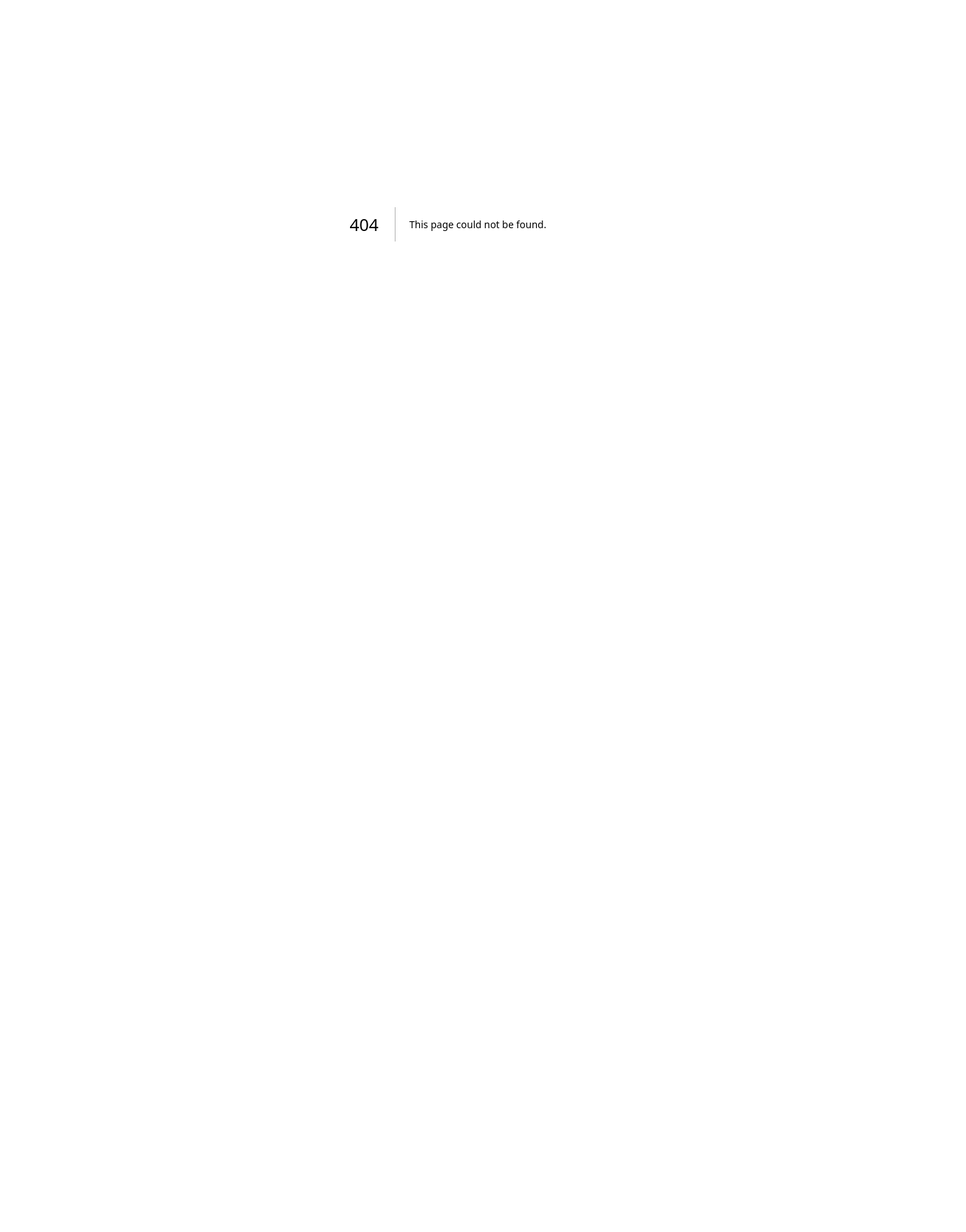
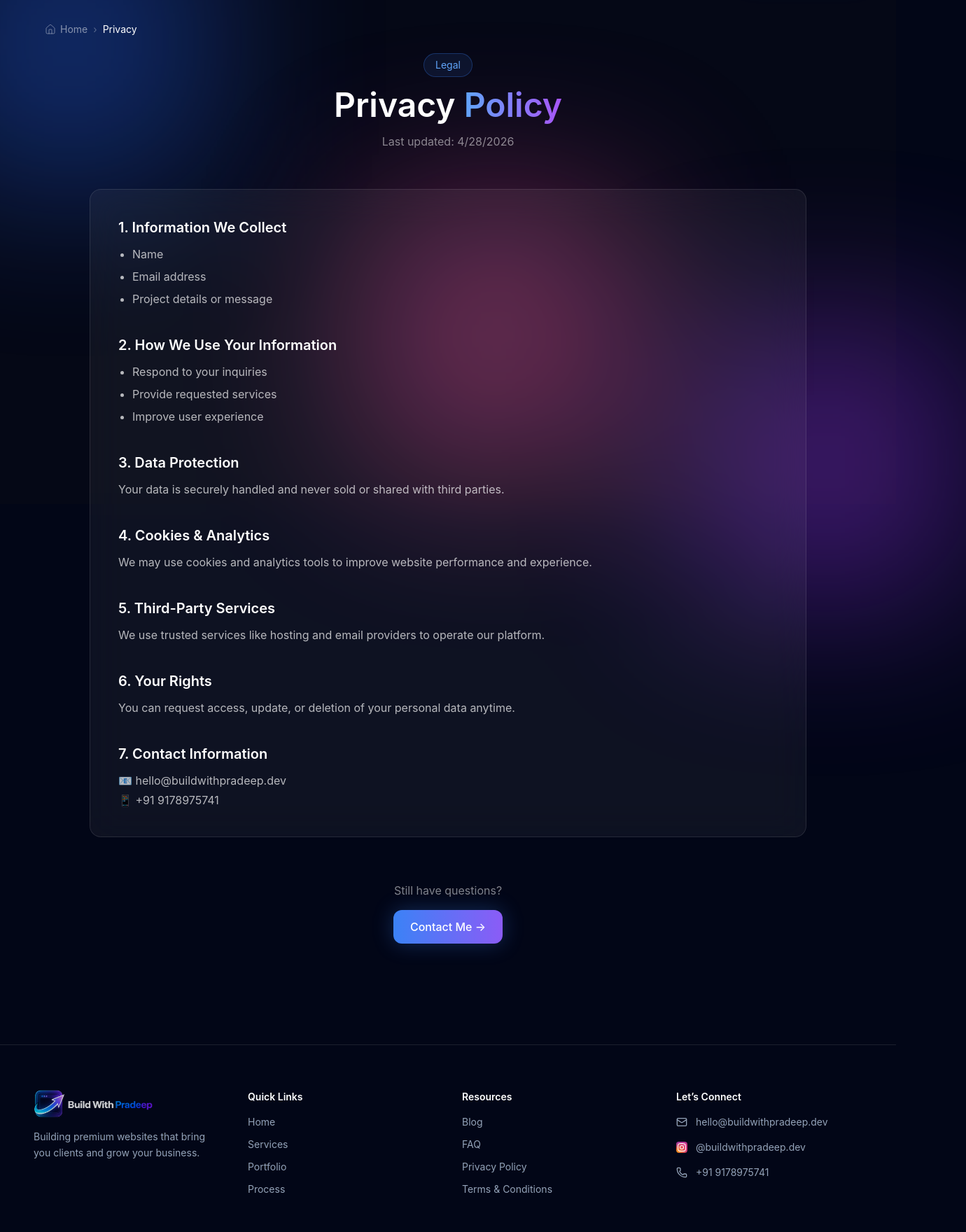
Before and after one commit to itsnayakpradeep/buildwithpradeep, a Next.js app: page /privacy in a window 1280 px wide. Before the commit this address had no page. Shown: the part 80-1840 px from the top of the page at 70% size, 1380 px wide, since content can reach past the window. Before the commit the page ends 800 px from the top, so only its background shows below. Built offline with nearby package versions, Linux system fonts and the light colour scheme.

Commit message:
Updated footer with Instagram icon

```diff
--- a/app/blog/page.tsx
+++ b/app/blog/page.tsx
@@ -2,6 +2,9 @@
 
 import Image from "next/image";
 import Link from "next/link";
+import Breadcrumb from "@/components/Breadcrumb";
+import Navbar from "@/components/Navbar";
+import Footer from "@/components/Footer";
 
 const blogs = [
   {
@@ -50,6 +53,8 @@ const blogs = [
 
 export default function BlogPage() {
   return (
+    <>
+    <Navbar/>
     <main className="pt-28 pb-20 px-6 md:px-12 max-w-7xl mx-auto">
 
       {/* 🔥 HERO */}
@@ -171,5 +176,7 @@ export default function BlogPage() {
       </section>
 
     </main>
+    <Footer />
+    </>
   );
 }
--- a/app/globals.css
+++ b/app/globals.css
@@ -5,12 +5,16 @@
 @tailwind utilities;
 
 * {
-  transition: all 0.2s ease;
+  transition-property: background-color, border-color, color, transform, box-shadow;
+  transition-duration: 0.2s;
+  transition-timing-function: ease;
 }
 
+/* Smooth scroll */
 html {
   scroll-behavior: smooth;
 }
+
 
 html, body {
   overflow-x: hidden;
@@ -20,10 +24,6 @@ body {
   @apply bg-bg text-text-primary font-sans;
 }
 
-/* Smooth scroll */
-html {
-  scroll-behavior: smooth;
-}
 
 /* Glow Button */
 .btn-glow {
--- a/app/layout.tsx
+++ b/app/layout.tsx
@@ -72,6 +72,7 @@ export default function RootLayout({
   return (
     <html
       lang="en"
+       data-scroll-behavior="smooth"
       className={`${geistSans.variable} ${geistMono.variable} h-full antialiased`}
     >
       <body className="min-h-full flex flex-col">
--- /dev/null
+++ b/app/privacy/page.tsx
@@ -0,0 +1,156 @@
+"use client";
+
+import Link from "next/link";
+import { motion } from "framer-motion";
+import Breadcrumb from "@/components/Breadcrumb";
+import Navbar from "@/components/Navbar";
+import Footer from "@/components/Footer";
+
+export default function PrivacyPolicy() {
+  return (
+    <>
+    <Navbar />
+    <main className="min-h-screen pt-28 pb-20 px-4 sm:px-6 lg:px-10">
+        <div className="max-w-6xl mx-auto">
+            <Breadcrumb />
+        </div>
+        {/* 🌈 ANIMATED BACKGROUND */}
+        <div className="absolute inset-0 -z-10 bg-[#050816]">
+            <div className="gradient-blob blue" />
+            <div className="gradient-blob purple" />
+            <div className="gradient-blob pink" />
+        </div>
+      {/* 🔥 CONTAINER */}
+      <div className="max-w-5xl mx-auto">
+
+        {/* 🔷 HEADER */}
+        <motion.div
+          initial={{ opacity: 0, y: 20 }}
+          animate={{ opacity: 1, y: 0 }}
+          className="text-center mb-14"
+        >
+          <p className="inline-flex px-4 py-1.5 rounded-full bg-blue-500/10 border border-blue-500/30 text-blue-400 text-xs sm:text-sm mb-4">
+            Legal
+          </p>
+
+          <h1 className="text-3xl sm:text-4xl md:text-5xl font-semibold leading-tight">
+            Privacy{" "}
+            <span className="text-gradient">Policy</span>
+          </h1>
+
+          <p className="text-white/50 mt-4 text-sm sm:text-base">
+            Last updated: {new Date().toLocaleDateString()}
+          </p>
+        </motion.div>
+
+        {/* 🔥 CARD */}
+        <div className="
+          bg-white/5 backdrop-blur-xl
+          border border-white/10
+          rounded-2xl
+          p-6 sm:p-8 md:p-10
+          space-y-10
+        ">
+
+          {sections.map((section, i) => (
+            <motion.div
+              key={i}
+              initial={{ opacity: 0, y: 15 }}
+              whileInView={{ opacity: 1, y: 0 }}
+              transition={{ duration: 0.4, delay: i * 0.05 }}
+              viewport={{ once: true }}
+            >
+              <h2 className="text-lg sm:text-xl font-semibold mb-3 text-white">
+                {section.title}
+              </h2>
+
+              {section.content}
+            </motion.div>
+          ))}
+
+        </div>
+
+        {/* 🔥 CTA */}
+        <div className="text-center mt-16">
+          <p className="text-white/50 mb-4">
+            Still have questions?
+          </p>
+
+          <Link
+            href="/contact"
+            className="inline-block bg-primaryGradient px-6 py-3 rounded-xl font-medium btn-glow"
+          >
+            Contact Me →
+          </Link>
+        </div>
+
+      </div>
+    </main>
+    <Footer />
+    </>
+  );
+}
+
+const sections = [
+  {
+    title: "1. Information We Collect",
+    content: (
+      <ul className="list-disc pl-5 space-y-2 text-white/70 text-sm sm:text-base">
+        <li>Name</li>
+        <li>Email address</li>
+        <li>Project details or message</li>
+      </ul>
+    ),
+  },
+  {
+    title: "2. How We Use Your Information",
+    content: (
+      <ul className="list-disc pl-5 space-y-2 text-white/70 text-sm sm:text-base">
+        <li>Respond to your inquiries</li>
+        <li>Provide requested services</li>
+        <li>Improve user experience</li>
+      </ul>
+    ),
+  },
+  {
+    title: "3. Data Protection",
+    content: (
+      <p className="text-white/70 text-sm sm:text-base">
+        Your data is securely handled and never sold or shared with third parties.
+      </p>
+    ),
+  },
+  {
+    title: "4. Cookies & Analytics",
+    content: (
+      <p className="text-white/70 text-sm sm:text-base">
+        We may use cookies and analytics tools to improve website performance and experience.
+      </p>
+    ),
+  },
+  {
+    title: "5. Third-Party Services",
+    content: (
+      <p className="text-white/70 text-sm sm:text-base">
+        We use trusted services like hosting and email providers to operate our platform.
+      </p>
+    ),
+  },
+  {
+    title: "6. Your Rights",
+    content: (
+      <p className="text-white/70 text-sm sm:text-base">
+        You can request access, update, or deletion of your personal data anytime.
+      </p>
+    ),
+  },
+  {
+    title: "7. Contact Information",
+    content: (
+      <div className="text-white/70 text-sm sm:text-base space-y-1">
+        <p>📧 hello@buildwithpradeep.dev</p>
+        <p>📱 +91 9178975741</p>
+      </div>
+    ),
+  },
+];
--- /dev/null
+++ b/app/terms/page.tsx
@@ -0,0 +1,45 @@
+import { ReactNode  } from 'react';
+import LegalLayout from "@/components/LegalLayout";
+import Breadcrumb from "@/components/Breadcrumb";
+import Navbar from "@/components/Navbar";
+import Footer from "@/components/Footer";
+
+type SectionProps = {
+  title: string;
+  children: ReactNode;
+};
+
+function Section({ title, children }: SectionProps) {
+  return (
+    <div>
+      <h2 className="text-lg font-semibold mb-2">{title}</h2>
+      <p className="text-white/70">{children}</p>
+    </div>
+  );
+}
+
+export default function Terms() {
+  return (
+    <LegalLayout title="Terms & Conditions">
+
+      <Section title="Services">
+        We provide website development and related services.
+      </Section>
+
+      <Section title="Payments">
+        Payments must be completed before final delivery.
+      </Section>
+
+      <Section title="Liability">
+        We are not responsible for issues caused by third-party platforms,
+        hosting providers, or external integrations.
+      </Section>
+
+      <Section title="Changes">
+        These terms may be updated at any time. Continued use of our services
+          implies acceptance of the latest terms.
+      </Section>
+
+    </LegalLayout>
+  );
+}
--- a/components/Footer.tsx
+++ b/components/Footer.tsx
@@ -1,5 +1,5 @@
 "use client";
-
+import Image from "next/image";
 import Link from "next/link";
 import { Mail, Phone } from "lucide-react";
 import BrandLogo from "./BrandLogo";
@@ -64,17 +64,17 @@ export default function Footer() {
               </Link>
             </li>
             <li>
-              <Link href="#faq" className="hover:text-white transition">
+              <Link href="/faq" className="hover:text-white transition">
                 FAQ
               </Link>
             </li>
             <li>
-              <Link href="#" className="hover:text-white transition">
+              <Link href="/privacy" className="hover:text-white transition">
                 Privacy Policy
               </Link>
             </li>
             <li>
-              <Link href="#" className="hover:text-white transition">
+              <Link href="/terms" className="hover:text-white transition">
                 Terms & Conditions
               </Link>
             </li>
@@ -95,7 +95,12 @@ export default function Footer() {
             </div>
 
             <Link href="https://www.instagram.com/buildwithpradeep.dev/" className="flex items-center gap-3 hover:text-white transition">
-              <span className="text-pink-500">📸</span>
+              <Image
+                src="/icons/instagram.svg"
+                alt="Instagram"
+                width={16}
+                height={16}
+              />
               <span>@buildwithpradeep.dev</span>
             </Link>
 
--- /dev/null
+++ b/components/LegalLayout.tsx
@@ -0,0 +1,108 @@
+"use client";
+
+import { motion } from "framer-motion";
+import Link from "next/link";
+import { useEffect, useState } from "react";
+import { usePathname } from "next/navigation";
+
+
+export default function LegalLayout({
+  title,
+  children,
+}: {
+  title: string;
+  children: React.ReactNode;
+}) {
+    const [progress, setProgress] = useState(0);
+    const pathname = usePathname();
+
+  useEffect(() => {
+    const handleScroll = () => {
+      const scrollTop = window.scrollY;
+      const height =
+        document.documentElement.scrollHeight -
+        document.documentElement.clientHeight;
+
+      setProgress((scrollTop / height) * 100);
+    };
+
+    window.addEventListener("scroll", handleScroll);
+    return () => window.removeEventListener("scroll", handleScroll);
+  }, []);
+
+  return (
+    <main className="relative min-h-screen pt-28 pb-20 px-4 sm:px-6 lg:px-10 overflow-hidden">
+
+     {/* 🌌 Background Glow */}
+     <div className="absolute inset-0 -z-10">
+        <div className="absolute top-[-100px] left-1/2 -translate-x-1/2 w-[600px] h-[600px] bg-purple-500/20 blur-[120px] rounded-full" />
+        <div className="absolute bottom-[-100px] right-0 w-[400px] h-[400px] bg-blue-500/20 blur-[120px] rounded-full" />
+    </div>
+      {/* 🔥 Scroll Progress */}
+      <div
+        className="fixed top-0 left-0 h-[2px] bg-gradient-to-r from-blue-500 to-purple-500 z-50"
+        style={{
+        width: `${progress}%`,
+        transition: "width 0.1s linear",
+        }}
+      />
+
+
+
+    <div className="max-w-6xl mx-auto grid lg:grid-cols-[220px_1fr] gap-6 lg:gap-10">
+
+        {/* 🧭 Sidebar */}
+        <aside className="hidden lg:block sticky top-32 h-fit">
+            <nav className="space-y-3 text-sm">
+                <Link
+                    href="/privacy"
+                    className={`block transition ${
+                    pathname === "/privacy"
+                        ? "text-white font-medium"
+                        : "text-white/50 hover:text-white"
+                    }`}
+                >
+                    Privacy
+                </Link>
+
+                <Link
+                    href="/terms"
+                    className={`block transition ${
+                    pathname === "/terms"
+                        ? "text-white font-medium"
+                        : "text-white/50 hover:text-white"
+                    }`}
+                >
+                    Terms
+                </Link>
+            </nav>
+        </aside>
+
+        {/* 📄 Content */}
+        <div>
+          <motion.h1
+            initial={{opacity:0,y:10}} animate={{opacity:1,y:0}}
+            className="text-3xl sm:text-4xl md:text-5xl font-semibold tracking-tight mb-10"
+          >
+            {title}
+          </motion.h1>
+
+          <div className="
+            relative
+            bg-white/[0.04]
+            backdrop-blur-2xl
+            border border-white/10
+            rounded-3xl
+            p-6 sm:p-8 md:p-10
+            space-y-10
+            shadow-[0_10px_40px_rgba(0,0,0,0.4)]
+          "> {/* ✨ Inner Glow Border */}
+            <div className="absolute inset-0 rounded-3xl pointer-events-none border border-white/5" />
+            {children}
+
+          </div>
+        </div>
+      </div>
+    </main>
+  );
+}
```
Also changed, not shown: public/icons/instagram.svg (added).
